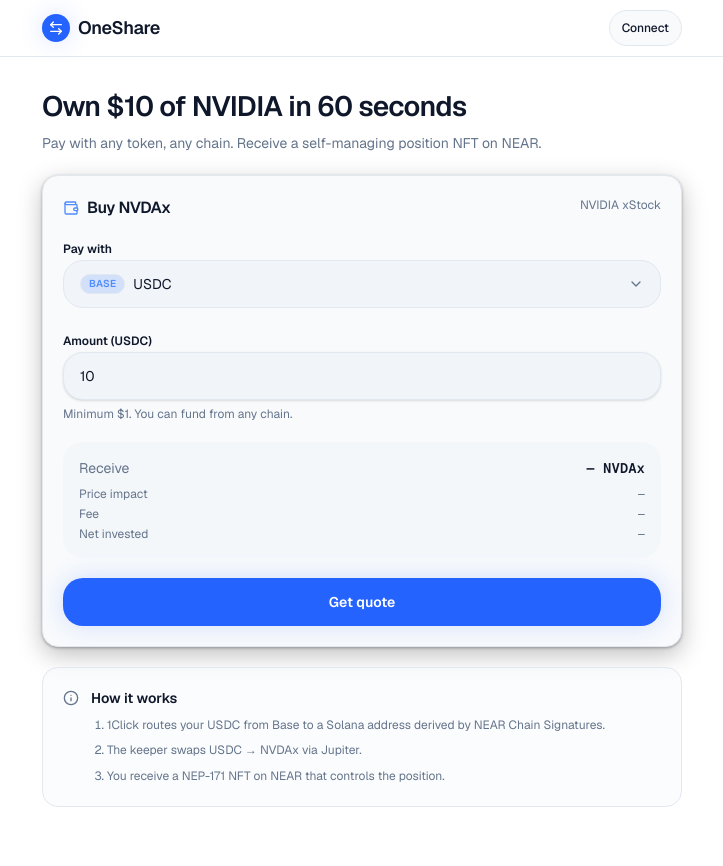
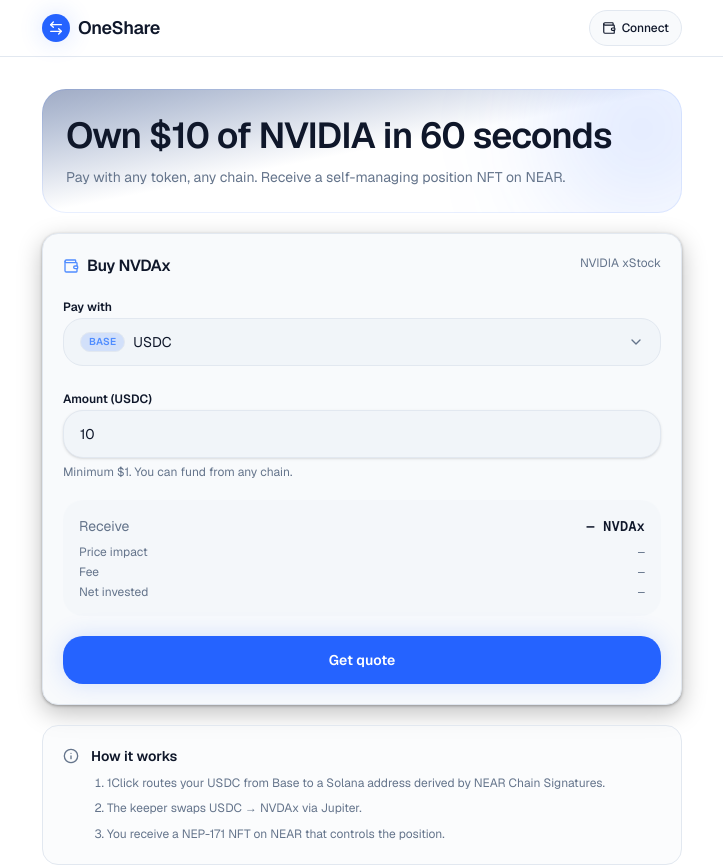
Before and after one commit to Kartikvyas1604/OneShare, a Next.js app: page /buy in a window 1280 px wide. Shown: the top 866 px of the page, without its empty margins (278-1001 px from the left). Built offline with nearby package versions, Linux system fonts and the light colour scheme.

Commit message:
polish(ui): wallet icon, hero gradient glow, and visual hierarchy
Adds a wallet icon to the connect button for clearer affordance.
Wraps the /buy hero in a gradient card with a subtle brand glow
and improves headline scale on larger viewports.

```diff
--- a/app/(app)/NavBar.tsx
+++ b/app/(app)/NavBar.tsx
@@ -3,7 +3,7 @@
 import Link from "next/link";
 import { usePathname } from "next/navigation";
 import { cn } from "@/app/lib/utils";
-import { Home, PieChart, Sparkles, Brain, ArrowLeftRight } from "lucide-react";
+import { Home, PieChart, Sparkles, Brain, ArrowLeftRight, Wallet } from "lucide-react";
 
 const navItems = [
   { href: "/buy", label: "Buy", icon: Home },
@@ -30,8 +30,9 @@ export function NavBar() {
           </Link>
           <button
             type="button"
-            className="inline-flex h-9 items-center justify-center rounded-full border border-border bg-card px-3 text-xs font-medium text-foreground transition-colors hover:bg-accent hover:text-accent-foreground focus-visible:outline-none focus-visible:ring-2 focus-visible:ring-ring focus-visible:ring-offset-2"
+            className="inline-flex h-9 items-center justify-center gap-1.5 rounded-full border border-border bg-card px-3 text-xs font-medium text-foreground transition-colors hover:bg-accent hover:text-accent-foreground focus-visible:outline-none focus-visible:ring-2 focus-visible:ring-ring focus-visible:ring-offset-2"
           >
+            <Wallet className="h-3.5 w-3.5" aria-hidden />
             Connect
           </button>
         </div>
--- a/app/(app)/buy/page.tsx
+++ b/app/(app)/buy/page.tsx
@@ -58,11 +58,12 @@ export default function BuyPage() {
 
   return (
     <div className="space-y-5">
-      <section className="space-y-2">
-        <h1 className="text-balance text-[28px] font-semibold leading-tight tracking-tight text-foreground">
+      <section className="relative space-y-2 overflow-hidden rounded-3xl bg-gradient-to-br from-brand-900/40 via-background to-background p-6 ring-1 ring-inset ring-brand-500/10">
+        <div className="absolute -right-10 -top-10 h-40 w-40 rounded-full bg-brand-500/20 blur-3xl" aria-hidden />
+        <h1 className="relative text-balance text-[28px] font-semibold leading-tight tracking-tight text-foreground md:text-4xl">
           Own $10 of NVIDIA in 60 seconds
         </h1>
-        <p className="text-sm leading-relaxed text-muted-foreground">
+        <p className="relative text-sm leading-relaxed text-muted-foreground">
           Pay with any token, any chain. Receive a self-managing position NFT on NEAR.
         </p>
       </section>
```
